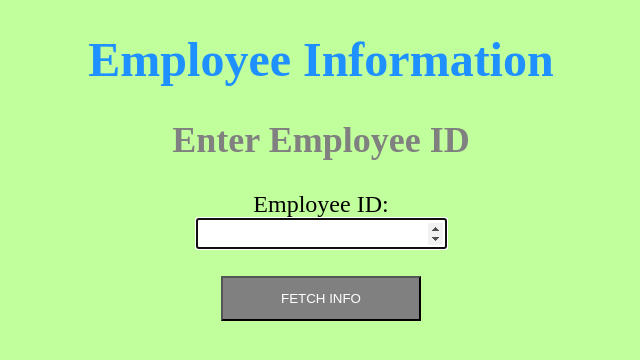
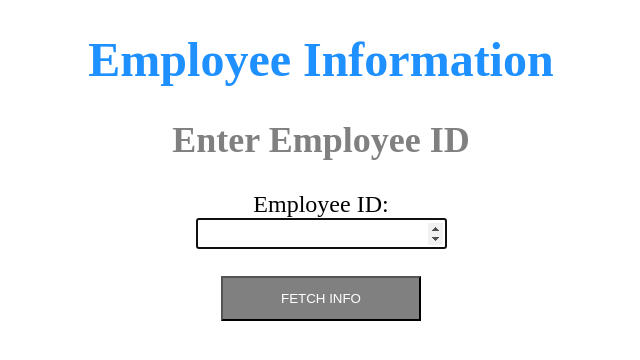
Before and after one commit to Gaurav-17/clo835_project, a Flask app: page /getemp in a window 1280 px wide. Shown: the top 360 px of the page, without its empty margins (319-959 px from the left). Run offline with Flask 3, Linux system fonts and the light colour scheme.

Commit message:
Remove colors code, renaming of variables and add image bg in all html pages

```diff
--- a/docker_images/app/app.py
+++ b/docker_images/app/app.py
@@ -1,19 +1,16 @@
 from flask import Flask, render_template, request
 from pymysql import connections
 import os
-import random
-import argparse
 
 
 app = Flask(__name__)
-BUCKET = os.environ.get("s3link")
 
 DBHOST = os.environ.get("DBHOST") or "localhost"
 DBUSER = os.environ.get("DBUSER") or "root"
 DBPWD = os.environ.get("DBPWD") or "passwors"
 DATABASE = os.environ.get("DATABASE") or "employees"
-COLOR_FROM_ENV = os.environ.get('APP_COLOR') or "lime"
-DBPORT = int(os.environ.get("DBPORT"))
+DBPORT = int(os.environ.get("DBPORT")) or 3306
+S3_IMAGE_URI = os.environ.get("S3_IMAGE_URI")
 # Create a connection to the MySQL database
 db_conn = connections.Connection(
     host= DBHOST,
@@ -21,39 +18,18 @@ db_conn = connections.Connection(
     user= DBUSER,
     password= DBPWD,
     db= DATABASE
-
 )
 output = {}
 table = 'employee';
 
-# Define the supported color codes
-color_codes = {
-    "red": "#e74c3c",
-    "green": "#16a085",
-    "blue": "#89CFF0",
-    "blue2": "#30336b",
-    "pink": "#f4c2c2",
-    "darkblue": "#130f40",
-    "lime": "#C1FF9C",
-}
-
-
-# Create a string of supported colors
-SUPPORTED_COLORS = ",".join(color_codes.keys())
-
-# Generate a random color
-COLOR = random.choice(["red", "green", "blue", "blue2", "darkblue", "pink", "lime"])
-
 
 @app.route("/", methods=['GET', 'POST'])
 def home():
-    s3_image = BUCKET
-    return render_template('addemp.html', color=color_codes[COLOR], image=s3_image)
+    return render_template('addemp.html', image=S3_IMAGE_URI)
 
 @app.route("/about", methods=['GET','POST'])
 def about():
-    s3_image = BUCKET
-    return render_template('about.html', color=color_codes[COLOR], image=s3_image)
+    return render_template('about.html', image=S3_IMAGE_URI)
 
 @app.route("/addemp", methods=['POST'])
 def AddEmp():
@@ -62,13 +38,10 @@ def AddEmp():
     last_name = request.form['last_name']
     primary_skill = request.form['primary_skill']
     location = request.form['location']
-
-
     insert_sql = "INSERT INTO employee VALUES (%s, %s, %s, %s, %s)"
     cursor = db_conn.cursor()
 
     try:
-
         cursor.execute(insert_sql,(emp_id, first_name, last_name, primary_skill, location))
         db_conn.commit()
         emp_name = "" + first_name + " " + last_name
@@ -77,11 +50,11 @@ def AddEmp():
         cursor.close()
 
     print("all modification done...")
-    return render_template('addempoutput.html', name=emp_name, color=color_codes[COLOR])
+    return render_template('addempoutput.html', name=emp_name, image=S3_IMAGE_URI)
 
 @app.route("/getemp", methods=['GET', 'POST'])
 def GetEmp():
-    return render_template("getemp.html", color=color_codes[COLOR])
+    return render_template("getemp.html", image=S3_IMAGE_URI)
 
 
 @app.route("/fetchdata", methods=['GET','POST'])
@@ -95,14 +68,12 @@ def FetchData():
     try:
         cursor.execute(select_sql,(emp_id))
         result = cursor.fetchone()
-
         # Add No Employee found form
         output["emp_id"] = result[0]
         output["first_name"] = result[1]
         output["last_name"] = result[2]
         output["primary_skills"] = result[3]
         output["location"] = result[4]
-
     except Exception as e:
         print(e)
 
@@ -110,29 +81,7 @@ def FetchData():
         cursor.close()
 
     return render_template("getempoutput.html", id=output["emp_id"], fname=output["first_name"],
-                           lname=output["last_name"], interest=output["primary_skills"], location=output["location"], color=color_codes[COLOR])
+                           lname=output["last_name"], interest=output["primary_skills"], location=output["location"], image=S3_IMAGE_URI)
 
 if __name__ == '__main__':
-
-    # Check for Command Line Parameters for color
-    parser = argparse.ArgumentParser()
-    parser.add_argument('--color', required=False)
-    args = parser.parse_args()
-
-    if args.color:
-        print("Color from command line argument =" + args.color)
-        COLOR = args.color
-        if COLOR_FROM_ENV:
-            print("A color was set through environment variable -" + COLOR_FROM_ENV + ". However, color from command line argument takes precendence.")
-    elif COLOR_FROM_ENV:
-        print("No Command line argument. Color from environment variable =" + COLOR_FROM_ENV)
-        COLOR = COLOR_FROM_ENV
-    else:
-        print("No command line argument or environment variable. Picking a Random Color =" + COLOR)
-
-    # Check if input color is a supported one
-    if COLOR not in color_codes:
-        print("Color not supported. Received '" + COLOR + "' expected one of " + SUPPORTED_COLORS)
-        exit(1)
-
     app.run(host='0.0.0.0',port=81,debug=True)
--- a/docker_images/app/templates/about.html
+++ b/docker_images/app/templates/about.html
@@ -1,6 +1,6 @@
 <!doctype html>
 <title>Hello from Flask</title>
-<body style="background-image: url({{ image }});"></body>
+<body style="background-image: url({{ image }});" >
 <div style="text-align:  center;
     height: 90px;
     vertical-align:  middle;">
@@ -15,5 +15,5 @@
     {{ contents }}
   </textarea>
   {% endif %}
-
+</body>
 </div>
--- a/docker_images/app/templates/addemp.html
+++ b/docker_images/app/templates/addemp.html
@@ -1,5 +1,5 @@
 <!DOCTYPE html>
-<html>
+<html style="background: {{ color }};">
 <head>
 	<title>Add Employee Information</title>
 </head>
@@ -8,7 +8,7 @@
 
 		<h1 style="color: DodgerBlue">Employee Database</h1>
 		<h2 style="color: DodgerBlue">Welcome to CLO835</h1>
-		<body style="background-image: url({{ image }});"></body>
+		<body>
 
 			<form action="/addemp" autocomplete="on" method = "POST" enctype="multipart/form-data">
 
--- a/docker_images/app/templates/addempoutput.html
+++ b/docker_images/app/templates/addempoutput.html
@@ -1,9 +1,9 @@
 <!DOCTYPE html>
-<html>
+<html style="background-image: url({{ image }});">
 <head>
 <center>
 	<font color="DodgerBlue" size="5" style="font-family: avenir">
-		<body style="background: {{ color }};">
+		<body>
 			<h1>The employee {{ name }} wassuccessfully added to the database</h1><br>
 			<h2>The Employee has been added to the database</h2><br>
 			<h2>{{ name }}</h2><br>
--- a/docker_images/app/templates/getempoutput.html
+++ b/docker_images/app/templates/getempoutput.html
@@ -1,5 +1,5 @@
 <!DOCTYPE html>
-<html>
+<html style="background-image: url({{ image }});">
 <head>
 	<title>Employee Information</title>
 </head>
@@ -8,8 +8,7 @@
 
 		<h1 style="color: DodgerBlue">Employee Information</h1>
 
-		<body style="background: {{ color }};">
-
+		<body>
 			<form>
 
 				<div>
```
